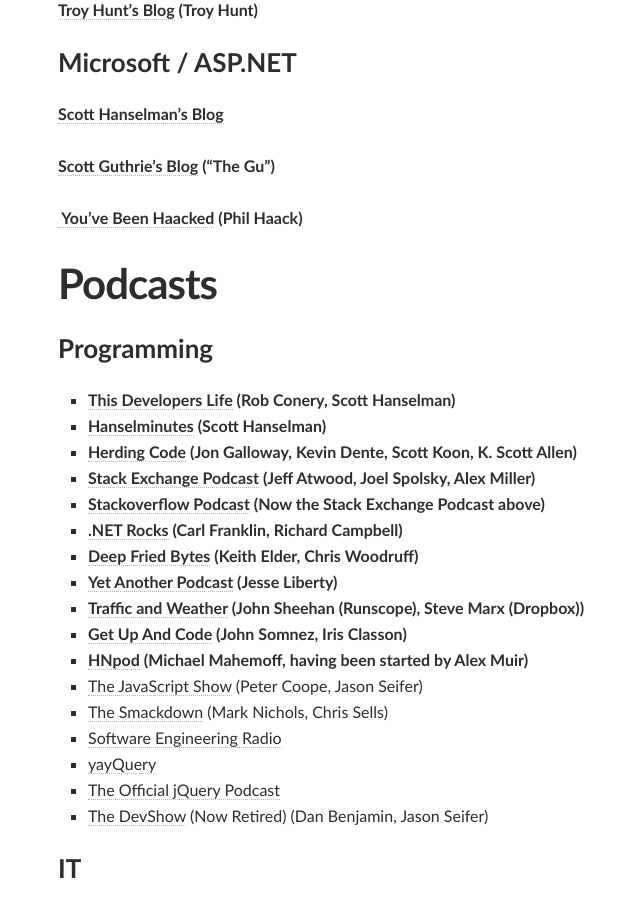
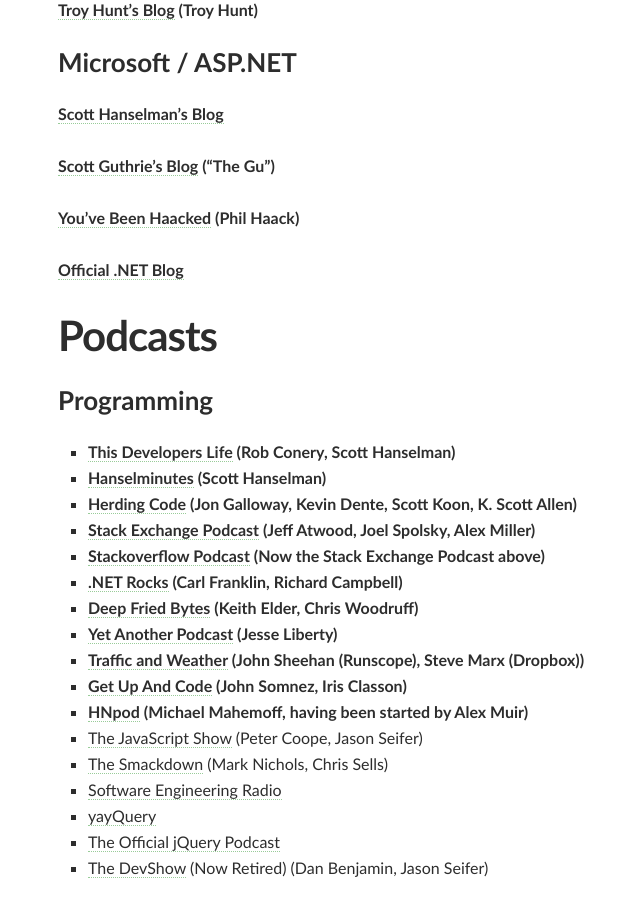
Before and after one commit to jbubriski/jbubriski.github.com, a Jekyll site: the page built from resources/index.markdown, in a window 1280 px wide and 900 px high, scrolled down 731 px. Shown: the whole window, without its empty margins (237-877 px from the left). Built offline with Jekyll 4.4.1, drawn with Linux system fonts in a browser that asks for light colours.

Commit message:
Adds Official .NET Blog

```diff
--- a/resources/index.markdown
+++ b/resources/index.markdown
@@ -30,7 +30,9 @@
 
 **[Scott Guthrie's Blog](http://weblogs.asp.net/scottgu/default.aspx) ("The Gu")**
 
-**[ You've Been Haacked](http://haacked.com) (Phil Haack)**
+**[You've Been Haacked](http://haacked.com) (Phil Haack)**
+
+**[Official .NET Blog](https://blogs.msdn.microsoft.com/dotnet/)**
 
 
 ## Podcasts
```
